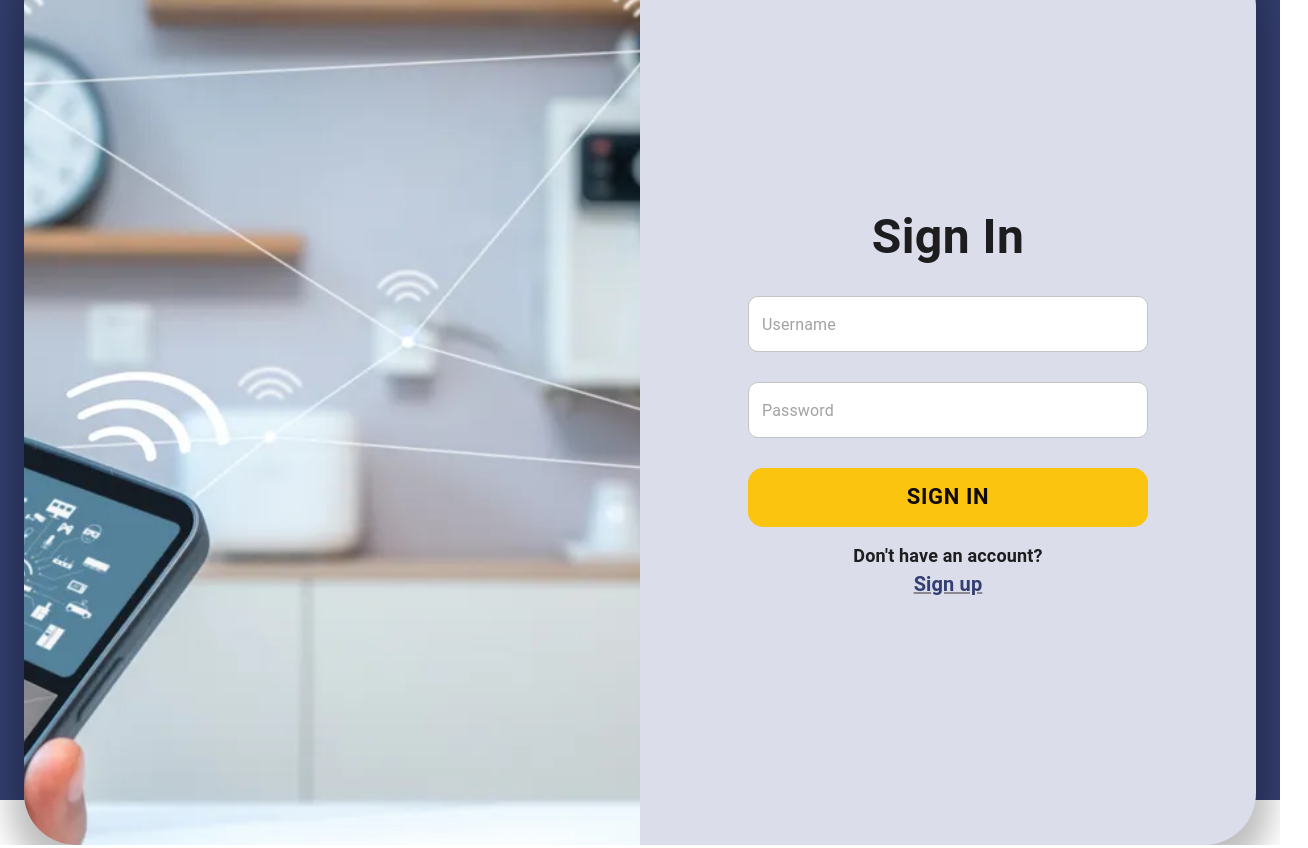
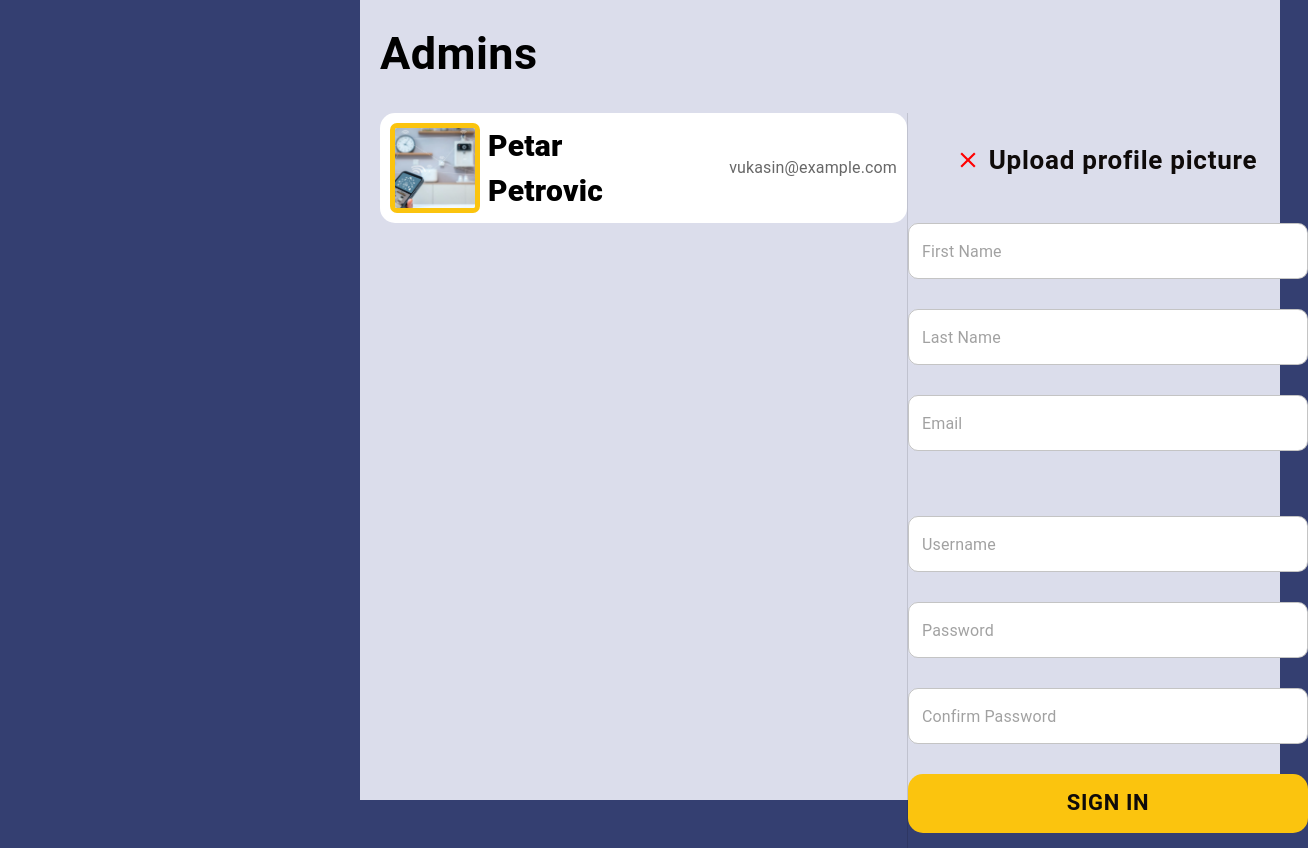
Before and after one commit to jokicjovan/intellihome, a React (Vite) app in the folder IntelliHome-Frontend/: page /addAdmin in a window 1280 px wide. Before the commit this address led to /signin. Shown: the whole page, 1308 px wide, since content can reach past the window. Built offline with nearby package versions, Linux system fonts and the light colour scheme; no server answers.

Commit message:
Created Design For Page

```diff
--- /dev/null
+++ b/IntelliHome-Frontend/src/components/AddAdmin/AdminCardListItem.tsx
@@ -0,0 +1,18 @@
+import {Box, Typography} from "@mui/material";
+
+const AdminCardListItem = () => {
+    return <>
+        <Box sx={{display:"flex", justifyContent:"space-between",bgColor:"white",maxWidth:"800px",alignItems:"center",backgroundColor:"white",padding:"10px",borderRadius:"15px",height:"90px"}}>
+            <Box display="flex"  alignItems="center" flexDirection="row">
+                <img src="src/assets/backgroundSign.png" width="80px" height="80px" style={{objectFit:"cover",borderRadius:"7px",border:"5px solid #FBC40EFF"}}/>
+                <Box display="flex" flexDirection="column" textAlign="left" ml={1}>
+                    <Typography textAlign="left" fontSize="30px" fontWeight="800">Petar</Typography>
+                    <Typography textAlign="left" fontSize="30px" fontWeight="800">Petrovic</Typography>
+                </Box>
+            </Box>
+            <Typography color="#676767">vukasin@example.com</Typography>
+        </Box>
+    </>
+}
+
+export default AdminCardListItem;
--- /dev/null
+++ b/IntelliHome-Frontend/src/components/AddAdmin/AdminRegistration.tsx
@@ -0,0 +1,77 @@
+import {Box, Button, Link, TextField, Typography} from "@mui/material";
+import {CheckCircle, Close} from "@mui/icons-material";
+import {useNavigate} from "react-router-dom";
+import {useMutation} from "react-query";
+import axios from "axios";
+import {environment} from "../../security/Environment";
+import {useState} from "react";
+
+
+const AdminRegistration = () => {
+    const navigate = useNavigate()
+    const [fileData,setFileData] = useState(null);
+    const styled = {
+        "& label.Mui-focused": {
+            color: "#FBC40E"
+        },
+        "& .MuiOutlinedInput-root": {
+            "&.Mui-focused fieldset": {
+                borderColor: "#FBC40E",
+                borderRadius:"10px"
+
+            },
+            borderRadius:"10px"
+        },
+        margin:"15px auto",width:"400px",backgroundColor:"white",borderRadius:"10px"
+
+    }
+    const registrationMutation = useMutation({
+        mutationFn: (data:FormData) => {
+            return axios.post(environment+'/api/User/register', data).then((res)=>{
+
+            })
+        },
+    })
+
+    const handleChangeFile= (e)=>{
+        setFileData(e.target.files[0]);
+    }
+    const handleSignUp = async (event) => {
+        event.preventDefault();
+        const formData= new FormData();
+        formData.append("firstName", event.target.firstName.value);
+        formData.append("lastName", event.target.lastName.value);
+        formData.append("email", event.target.email.value);
+        formData.append("username", event.target.username.value);
+        formData.append("password",event.target.password.value);
+        formData.append("image", fileData);
+
+        // Call the mutation function with the form data
+        registrationMutation.mutate(formData);
+    };
+    return<><Box component="form" onSubmit={handleSignUp}  sx={{display:"flex",width:"100%",justifyContent:"center",flexDirection:"column"}}>
+        <Button startIcon={fileData===null?<Close style={{color:"red",fontSize:"26px"}}/>:<CheckCircle style={{color:"#039F13",fontSize:"26px"}}/>} sx={{backgroundColor:"transparent", textTransform:"none", width:"400px",fontSize:"26px",fontWeight:"600",paddingY:"10px",margin:"15px auto",borderRadius:"15px", ':hover':{backgroundColor:"transparent"}}}>Upload profile picture
+            <input type="file" onChange={handleChangeFile} style={{display: "block",
+                height: "100%",
+                width: "100%",
+                position: "absolute",
+                top: 0,
+                bottom: 0,
+                left: 0,
+                right: 0,
+                opacity: 0,
+                cursor: "pointer"}}/>
+        </Button>
+        <TextField name="firstName"   placeholder="First Name" sx={styled}></TextField>
+        <TextField name="lastName" placeholder="Last Name" sx={styled}></TextField>
+        <TextField name="email" placeholder="Email" sx={styled} mb={4}></TextField>
+        <Box height="35px"/>
+        <TextField name="username" placeholder="Username" sx={styled}></TextField>
+        <TextField name="password" type="password" variant="outlined"  placeholder="Password" sx={styled}></TextField>
+        <TextField name="confirmPassword" type="password" variant="outlined"  placeholder="Confirm Password" sx={styled}></TextField>
+
+        <Button type="submit" sx={{backgroundColor:"#FBC40E", width:"400px",fontSize:"22px",fontWeight:"600",paddingY:"10px",margin:"15px auto",borderRadius:"15px", ':hover':{backgroundColor:"#EDB90D"}}}>Sign In</Button>
+        </Box></>
+}
+
+export default AdminRegistration;
--- a/IntelliHome-Frontend/src/main.tsx
+++ b/IntelliHome-Frontend/src/main.tsx
@@ -35,7 +35,7 @@ const router = createBrowserRouter([
     {path:"/signup", element: <UnauthenticatedRoute><SignUp/></UnauthenticatedRoute>},
     {path:"/successfulActivation", element: <UnauthenticatedRoute><SuccessfulActivation/></UnauthenticatedRoute>},
     {path:"/home", element: <AuthenticatedRoute><Layout><Home/></Layout></AuthenticatedRoute>},
-    {path:"/addAdmin", element: <AuthenticatedRoute><Layout><AddAdmin/></Layout></AuthenticatedRoute>},
+    {path:"/addAdmin", element: <UnauthenticatedRoute><Layout><AddAdmin/></Layout></UnauthenticatedRoute>},
     {path:"*", element: <Navigate to="/signin" replace />},
 ])
 const queryClient = new QueryClient()
--- a/IntelliHome-Frontend/src/pages/AddAdmin.tsx
+++ b/IntelliHome-Frontend/src/pages/AddAdmin.tsx
@@ -1,7 +1,23 @@
-import {Box} from "@mui/material";
+import {Box, Divider, Typography} from "@mui/material";
+import AdminCardListItem from "../components/AddAdmin/AdminCardListItem";
+import AdminRegistration from "../components/AddAdmin/AdminRegistration";
 
-const AddAdmin=()=>{
-    return <Box sx={{width:"100%",height:"100%",backgroundColor:"white"}}><p>AddAdmin</p></Box>
+const AddAdmin = () => {
+    return <Box
+        sx={{display: "flex", flexDirection: "column", width: "100%", backgroundColor: "#DBDDEB", padding: "20px"}}>
+        <Typography sx={{fontSize: "45px", fontWeight: "600", marginBottom: "25px"}}>Admins</Typography>
+        <Box sx={{display: "flex", flexDirection: "row"}}>
+
+            <Box sx={{width: "60%", height: "100%", bgColor: "red"}}>
+                <AdminCardListItem></AdminCardListItem>
+            </Box>
+            <Divider orientation="vertical" flexItem/>
+            <Box sx={{width: "40%", height: "100%", bgColor: "red", display: "flex", justifyContent: "center"}}>
+                <AdminRegistration/>
+            </Box>
+        </Box>
+
+    </Box>
 }
 
-export default  AddAdmin;
+export default AddAdmin;
```
